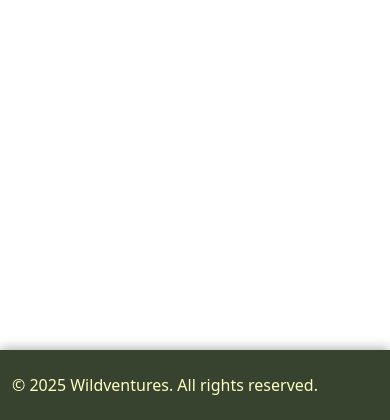
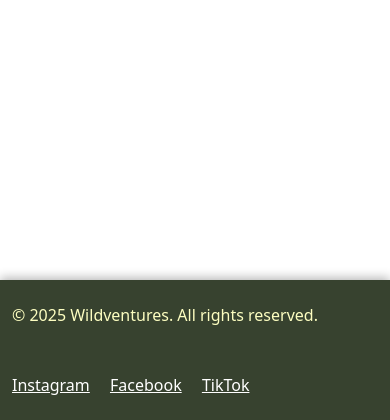
Before and after one commit to Maxcode0101/Wildventures, a Django app: page /booking/change_requests/ in a window 390 px wide. Shown: the part 424-844 px from the top of the page. Run offline with Django 5.2, Linux system fonts and the light colour scheme; the visitor is signed in with stand-in values (Sample User, id 1); data that the repository does not hold is empty; some libraries are stand-ins or nearby versions.

Commit message:
Change hight properties of footer to avoid dissapearing social links on mobile

```diff
--- a/static/css/style.css
+++ b/static/css/style.css
@@ -23,7 +23,7 @@ footer.fixed-footer {
     left: 0;
     width: 100%;
     z-index: 1030;
-    height: 70px;
+    min-height: 70px;
     line-height: 70px;
     background-color: #37422f;
     color: #fdfec1;
```
